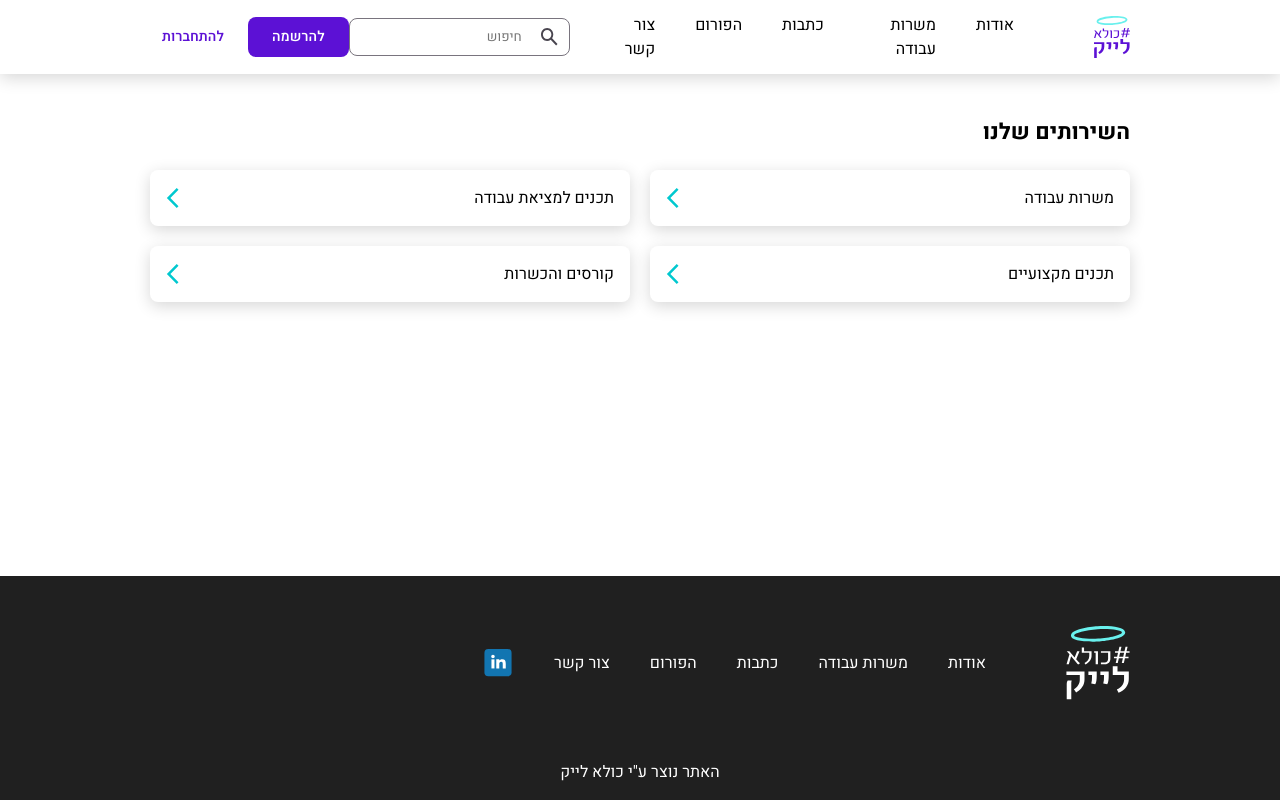
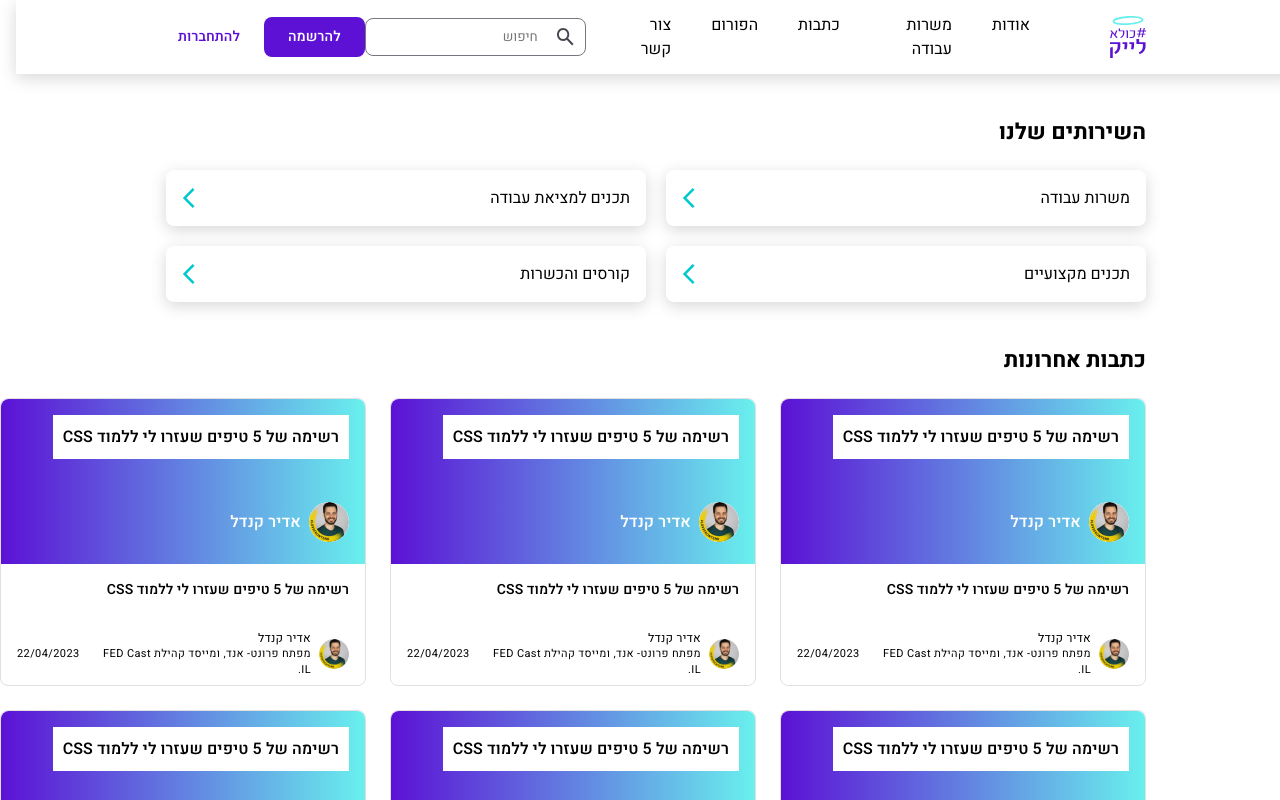
Before and after one commit to Darkmift/jr-job-portal, a React (Vite) app in the folder client/: page /#/ in a window 1280 px wide. Shown: the top 800 px of the page. Built offline with nearby package versions, Linux system fonts and the light colour scheme.

Commit message:
[KLD-23-ArticleList-component] article list feat.

```diff
--- /dev/null
+++ b/client/src/components/common/Article/ArticleList.jsx
@@ -0,0 +1,38 @@
+// styles
+import styles from './ArticleList.module.scss';
+// proptypes
+import PropTypes from 'prop-types';
+// cmps
+import Article from './index';
+// proptype article
+// import ArticlePropType from './index';
+
+const ArticleList = ({ articles }) => {
+    return (
+        <div className={styles['article-list']}>
+            <h3 className={styles['secondary-heading']}>כתבות אחרונות</h3>
+            <div className={styles['articles-wrapper']}>
+                {articles.map((article, key) => (
+                    <Article
+                        key={key}
+                        article={article}
+                    />
+                ))}
+            </div>
+        </div>
+    );
+};
+
+ArticleList.propTypes = {
+    articles: PropTypes.arrayOf(
+        PropTypes.shape({
+            title: PropTypes.string,
+            image: PropTypes.string,
+            author: PropTypes.string,
+            date: PropTypes.object,
+            authorDescription: PropTypes.string,
+        })
+    ),
+};
+
+export default ArticleList;
--- /dev/null
+++ b/client/src/components/common/Article/ArticleList.module.scss
@@ -0,0 +1,17 @@
+@import '@/styles';
+
+.article-list {
+    margin-top: 44px;
+    .secondary-heading {
+        @include title-medium-22;
+        margin: 0px 0 24px 0;
+    }
+    .articles-wrapper {
+        display: grid;
+        grid-template-columns: repeat(3, 1fr);
+        gap: 24px;
+        // display: flex;
+        // flex-wrap: wrap;
+        // gap: 24px;
+    }
+}
--- a/client/src/components/common/Article/index.jsx
+++ b/client/src/components/common/Article/index.jsx
@@ -1,29 +1,37 @@
 import React from 'react';
 import style from './Article.module.scss';
+// proptypes
+import PropTypes from 'prop-types';
+// utils
+import formatDate from '@/utils/formatDate';
 
-const Article = () => {
+const Article = ({
+    article: { title, author, date, image, authorDescription },
+}) => {
     return (
         <div className={style.ArticleDivContainer}>
             <div className={style.articleTop}>
-                <div className={style.articleTitle}>
-                    רשימה של 5 טיפים שעזרו לי ללמוד CSS
-                </div>
+                <div className={style.articleTitle}>{title}</div>
                 <div className={style.avatarDiv}>
-                    <div className={style.avatarImg}></div>
-                    <p>אדיר קנדל</p>
+                    <img
+                        className={style.avatarImg}
+                        src={image}
+                    ></img>
+                    <p>{author}</p>
                 </div>
             </div>
             <div className={style.articleBottom}>
-                <div className={style.articleTitleBottom}>
-                    רשימה של 5 טיפים שעזרו לי ללמוד CSS
-                </div>
+                <div className={style.articleTitleBottom}>{title}</div>
                 <div className={style.avatarDivBottom}>
-                    <div className={style.avatarImgBottom}></div>
+                    <img
+                        className={style.avatarImgBottom}
+                        src={image}
+                    ></img>
                     <div className={style.avatarBottomLeft}>
-                        <p>אדיר קנדל</p>
+                        <p>{author}</p>
                         <div>
-                            <p>מפתח פרונט- אנד, ומייסד קהילת FED Cast IL.</p>
-                            <p> {` `} 13/12/22</p>
+                            <p>{authorDescription}</p>
+                            <p>{formatDate(date)}</p>
                         </div>
                     </div>
                 </div>
@@ -32,4 +40,16 @@ const Article = () => {
     );
 };
 
+export const ArticlePropType = PropTypes.shape({
+    title: PropTypes.string,
+    image: PropTypes.string,
+    author: PropTypes.string,
+    date: PropTypes.object,
+    authorDescription: PropTypes.string,
+});
+
+Article.propTypes = {
+    articles: ArticlePropType,
+};
+
 export default Article;
--- a/client/src/pages/Home/index.jsx
+++ b/client/src/pages/Home/index.jsx
@@ -1,7 +1,11 @@
 // styles
 import OurServices from './OurServices';
 import ServiceTab from './OurServices/ServiceTab';
+import ArticleList from '@/components/common/Article/ArticleList';
 import styles from './Home.module.scss';
+
+// mock
+import mockAuthorImg from '@/mock/images/author.png';
 
 const serviceTabsData = [
     { title: 'משרות עבודה', link: '' },
@@ -10,6 +14,71 @@ const serviceTabsData = [
     { title: 'קורסים והכשרות', link: '' },
 ];
 
+const articles = [
+    {
+        title: 'רשימה של 5 טיפים שעזרו לי ללמוד CSS',
+        image: mockAuthorImg,
+        author: 'אדיר קנדל',
+        date: new Date(),
+        authorDescription: 'מפתח פרונט- אנד, ומייסד קהילת FED Cast IL.',
+    },
+    {
+        title: 'רשימה של 5 טיפים שעזרו לי ללמוד CSS',
+        image: mockAuthorImg,
+        author: 'אדיר קנדל',
+        date: new Date(),
+        authorDescription: 'מפתח פרונט- אנד, ומייסד קהילת FED Cast IL.',
+    },
+    {
+        title: 'רשימה של 5 טיפים שעזרו לי ללמוד CSS',
+        image: mockAuthorImg,
+        author: 'אדיר קנדל',
+        date: new Date(),
+        authorDescription: 'מפתח פרונט- אנד, ומייסד קהילת FED Cast IL.',
+    },
+    {
+        title: 'רשימה של 5 טיפים שעזרו לי ללמוד CSS',
+        image: mockAuthorImg,
+        author: 'אדיר קנדל',
+        date: new Date(),
+        authorDescription: 'מפתח פרונט- אנד, ומייסד קהילת FED Cast IL.',
+    },
+    {
+        title: 'רשימה של 5 טיפים שעזרו לי ללמוד CSS',
+        image: mockAuthorImg,
+        author: 'אדיר קנדל',
+        date: new Date(),
+        authorDescription: 'מפתח פרונט- אנד, ומייסד קהילת FED Cast IL.',
+    },
+    {
+        title: 'רשימה של 5 טיפים שעזרו לי ללמוד CSS',
+        image: mockAuthorImg,
+        author: 'אדיר קנדל',
+        date: new Date(),
+        authorDescription: 'מפתח פרונט- אנד, ומייסד קהילת FED Cast IL.',
+    },
+    {
+        title: 'רשימה של 5 טיפים שעזרו לי ללמוד CSS',
+        image: mockAuthorImg,
+        author: 'אדיר קנדל',
+        date: new Date(),
+        authorDescription: 'מפתח פרונט- אנד, ומייסד קהילת FED Cast IL.',
+    },
+    {
+        title: 'רשימה של 5 טיפים שעזרו לי ללמוד CSS',
+        image: mockAuthorImg,
+        author: 'אדיר קנדל',
+        date: new Date(),
+        authorDescription: 'מפתח פרונט- אנד, ומייסד קהילת FED Cast IL.',
+    },
+    {
+        title: 'רשימה של 5 טיפים שעזרו לי ללמוד CSS',
+        image: mockAuthorImg,
+        author: 'אדיר קנדל',
+        date: new Date(),
+        authorDescription: 'מפתח פרונט- אנד, ומייסד קהילת FED Cast IL.',
+    },
+];
 function Home() {
     return (
         <main className={styles['home-page']}>
@@ -21,6 +90,7 @@ function Home() {
                     />
                 ))}
             </OurServices>
+            <ArticleList articles={articles} />
         </main>
     );
 }
```
